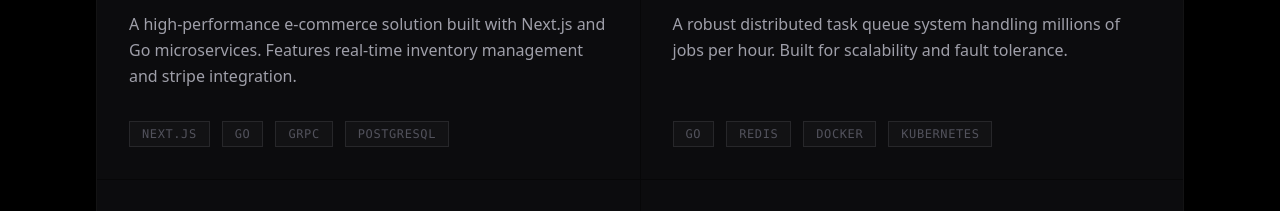
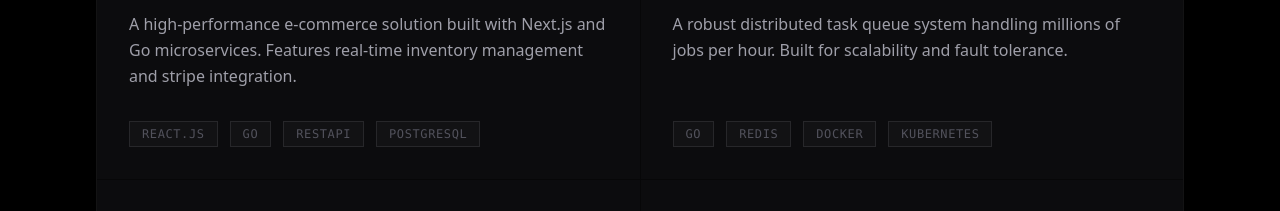
Before and after one commit to mohmdsaalim/Portfolio_saalim, a React (Vite) app: page / in a window 1280 px wide. Shown: the part 2220-2431 px from the top of the page. Built offline with nearby package versions, Linux system fonts and the light colour scheme; a web font is replaced by a local one.

Commit message:
added the project

```diff
--- a/src/components/Projects.jsx
+++ b/src/components/Projects.jsx
@@ -5,7 +5,7 @@ const projects = [
     {
         title: "E-Commerce Platform",
         description: "A high-performance e-commerce solution built with Next.js and Go microservices. Features real-time inventory management and stripe integration.",
-        tags: ["Next.js", "Go", "gRPC", "PostgreSQL"],
+        tags: ["React.js", "Go", "RestAPI", "PostgreSQL"],
         link: "#",
         github: "#"
     },
```
